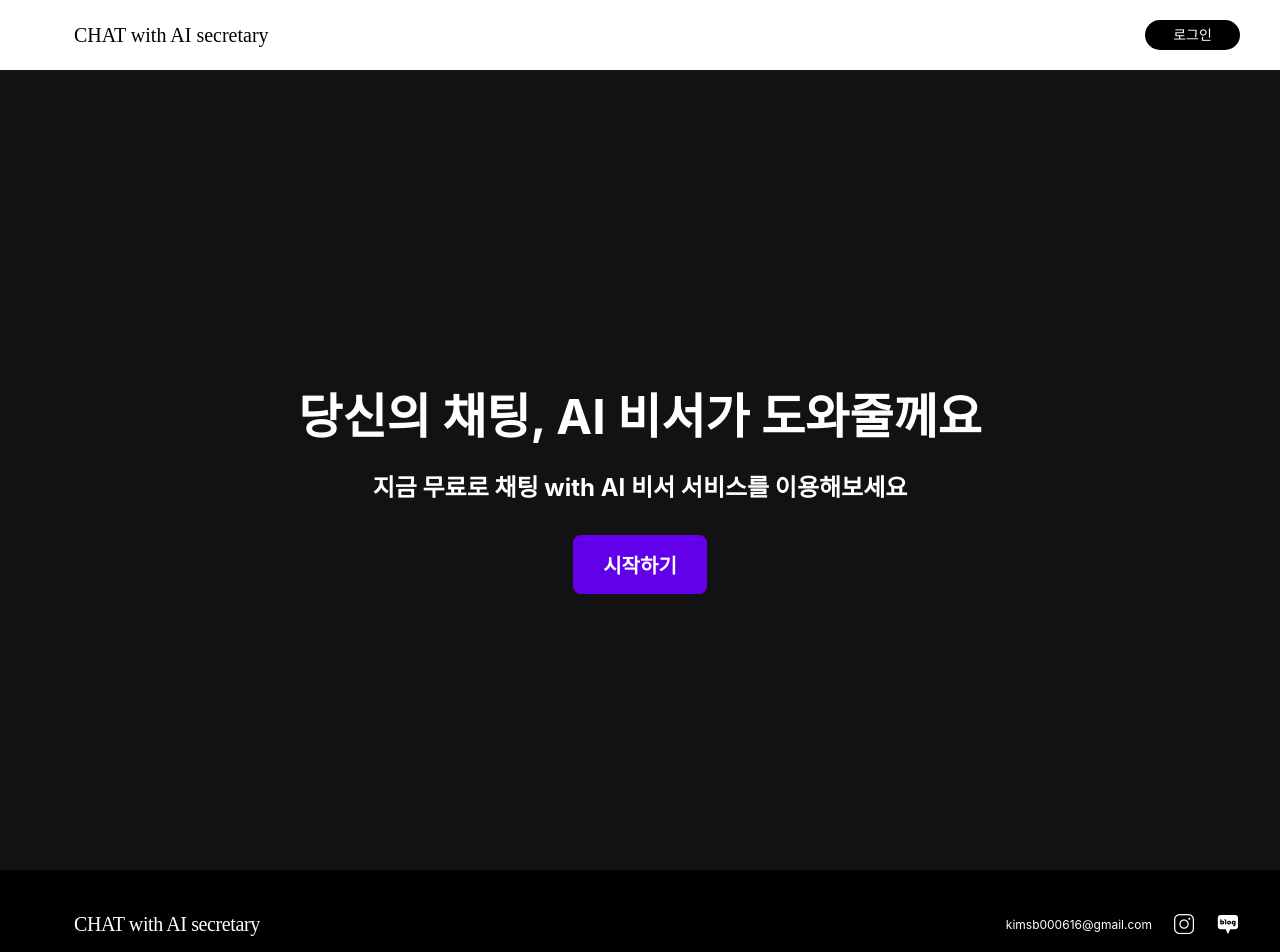
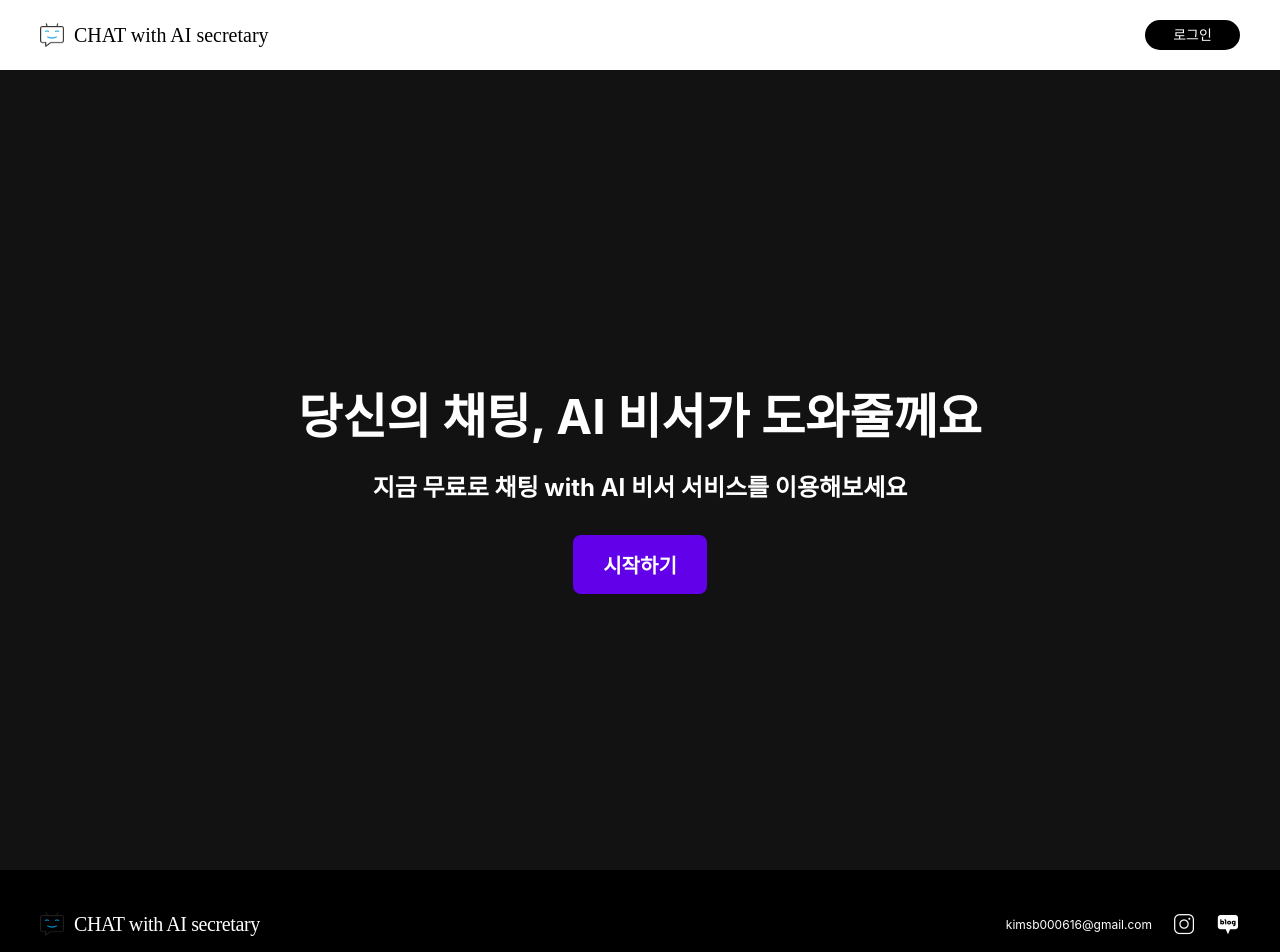
Before and after one commit to Bincher/aichat-front, a React (Create React App) app: page / in a window 1280 px wide. Shown: the top 952 px of the page. Built offline with nearby package versions, Linux system fonts and the light colour scheme.

Commit message:
icon 문제 수정 및 readme 수정

```diff
--- a/src/App.css
+++ b/src/App.css
@@ -345,3 +345,7 @@
 .check-green-icon{
   background-image: url(assets/image/check.png);
 }
+
+.chat-bot-icon{
+  background-image: url(assets/image/chatbot.png);
+}
--- a/src/layouts/Footer/index.tsx
+++ b/src/layouts/Footer/index.tsx
@@ -21,7 +21,7 @@ export default function Footer() {
             <div className='footer-top'>
                 <div className='footer-logo-box'>
                     <div className='icon-box'>
-                        <div className='icon logo-chat-bot-icon'></div>
+                        <div className='icon chat-bot-icon'></div>
                     </div>
                     <div className='footer-logo-text'>{'CHAT with AI secretary'}</div>
                 </div>
--- a/src/layouts/Header/index.tsx
+++ b/src/layouts/Header/index.tsx
@@ -103,7 +103,7 @@ export default function Header() {
             <div className='header-container'>
                 <div className='header-left-box' onClick={onLogoClickHandler}>
                     <div className='icon-box'>
-                        <div className='icon logo-chat-bot-icon'></div>
+                        <div className='icon chat-bot-icon'></div>
                     </div>
                     <div className='header-logo'>{'CHAT with AI secretary'}</div>
                 </div>
```
Also changed, not shown: 1 other file (tests, documents, lock files or other folders).
